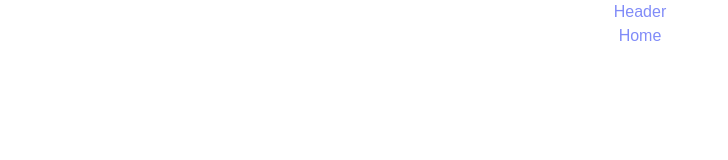
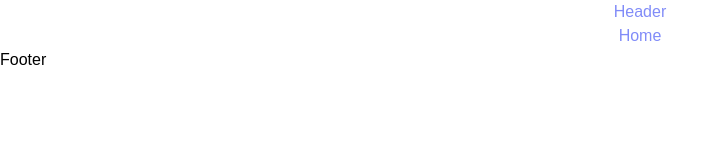
Before and after one commit to chrystalme/movie-store, a React (Create React App) app: page / in a window 1280 px wide. Shown: the top 160 px of the page, without its empty margins (0-728 px from the left). Built offline with nearby package versions, Linux system fonts and the light colour scheme.

Commit message:
Update App.js with routes

```diff
--- a/src/App.js
+++ b/src/App.js
@@ -4,6 +4,7 @@ import Header from './component/Header';
 import Home from './component/Home';
 import Movie from './component/MovieDetails';
 import PageNotFound from './component/PageNotFound';
+import Footer from "./component/Footer"
 
 
 function App() {
@@ -16,6 +17,7 @@ function App() {
     <Route exact path="/movie/:imdbId" element={<Movie />} />
     <Route element={<PageNotFound />} />
     </Routes>
+    <Footer />
   </BrowserRouter>
     </div>
   );
```
Also changed, not shown: src/component/Footer/footer.module.css (renamed from src/component/Footer.css/footer.module.css), src/component/Footer/index.js (renamed from src/component/Footer.css/index.js).
